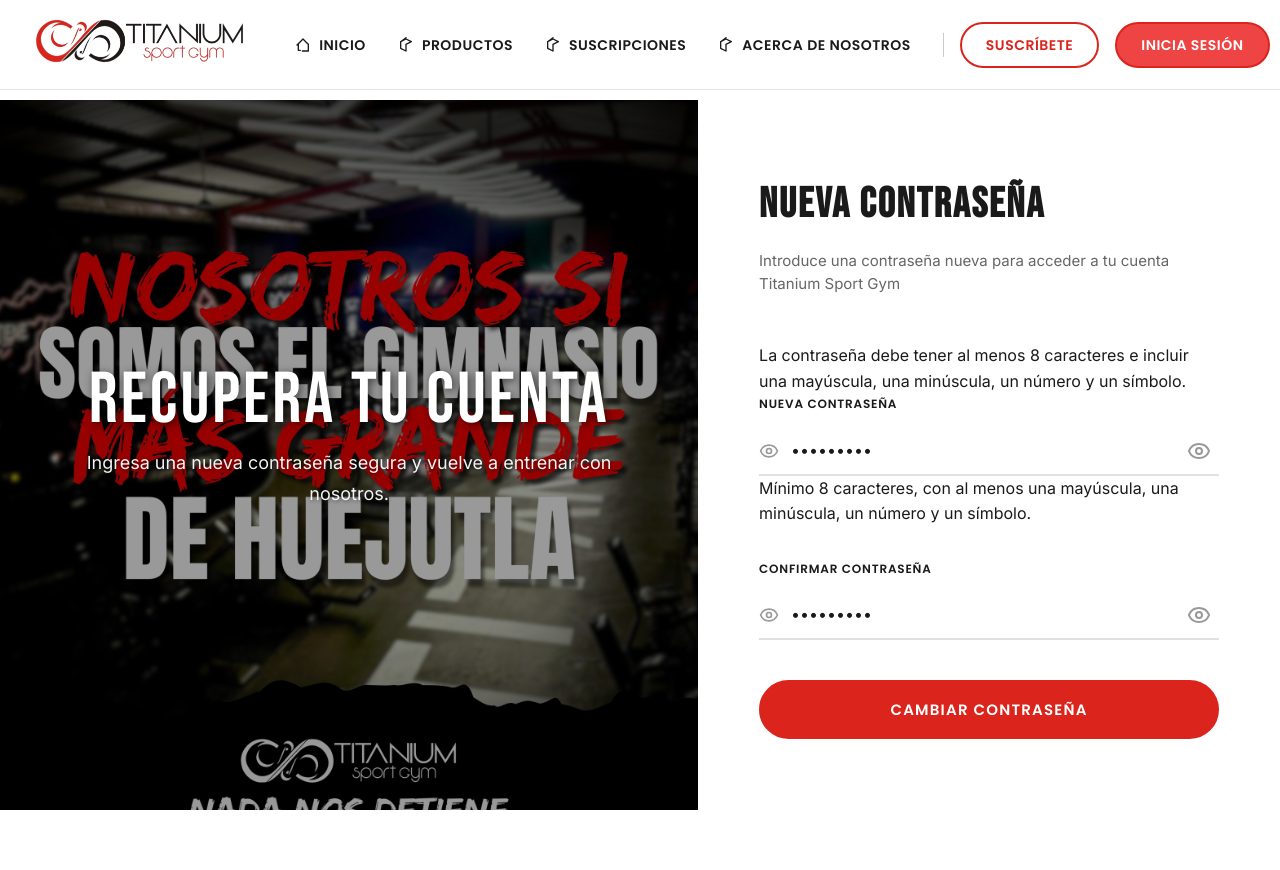
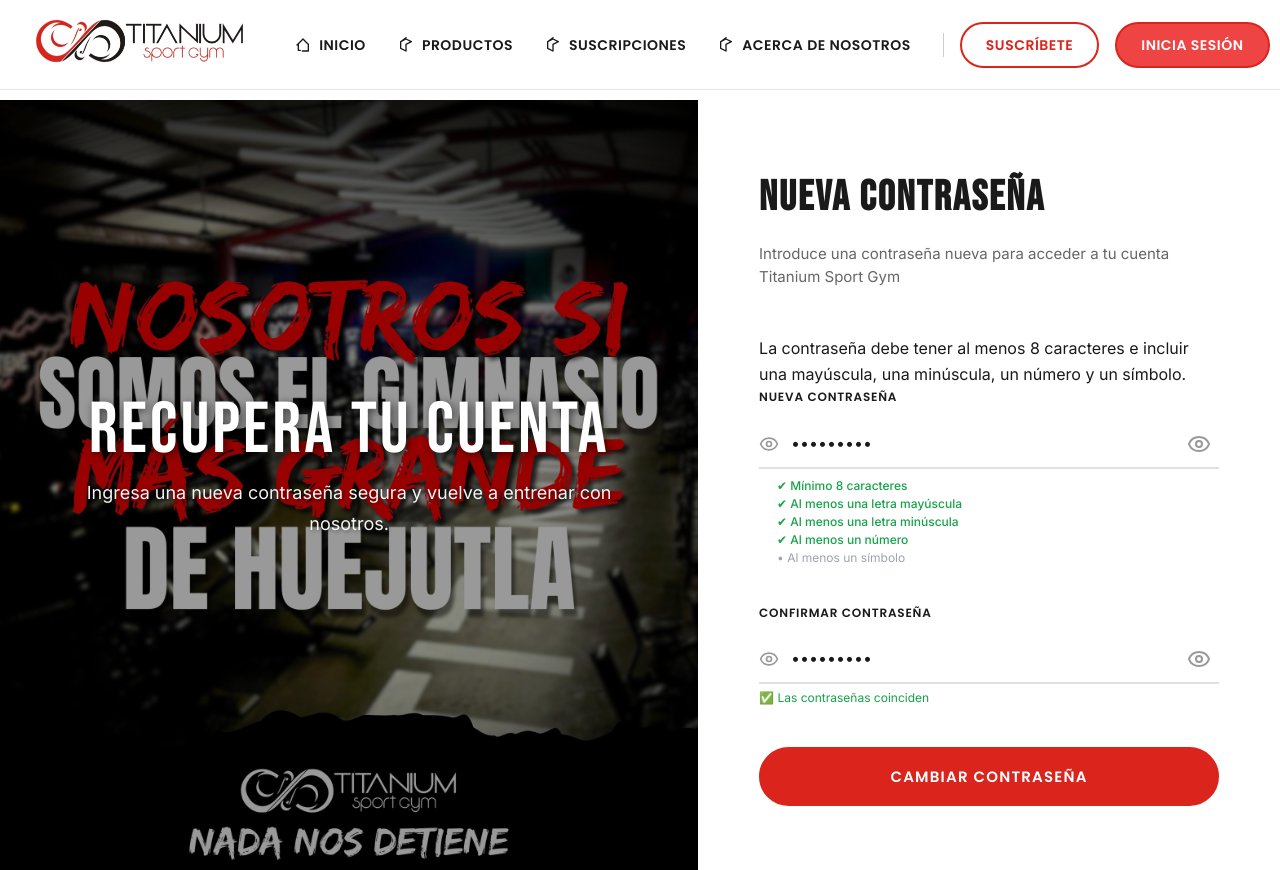
Before and after one commit to zxRogelio/client-titanium, a React (Vite) app: page /new-password in a window 1280 px wide. Both pictures are taken after typing "Sample123", "Sample123" into the empty fields and a click on the button "CAMBIAR CONTRASEÑA". Before the commit the page ends 810 px from the top, so only its background shows below. Built offline with nearby package versions, Linux system fonts and the light colour scheme; no server answers.

Commit message:
Implement real-time password rules and validation
Added real-time password validation and feedback.

```diff
--- a/src/pages/NewPassword.tsx
+++ b/src/pages/NewPassword.tsx
@@ -6,7 +6,7 @@
 import { useState } from "react";
 
 export default function NewPassword() {
-  const { register, handleSubmit } = useForm();
+  const { register, handleSubmit, watch } = useForm();
   const navigate = useNavigate();
   const location = useLocation();
 
@@ -17,9 +17,23 @@
   const email = location.state?.email;
   const otp = location.state?.otp;
 
+  // 🔍 Valores en tiempo real desde react-hook-form
+  const passwordValue = watch("password", "");
+  const confirmPasswordValue = watch("confirmPassword", "");
+
   // 🔐 misma política que en RegisterPage
   const passwordRegex =
     /^(?=.*[a-z])(?=.*[A-Z])(?=.*\d)(?=.*[\W_]).{8,}$/;
+
+  // Reglas individuales para el checklist
+  const lengthOk = passwordValue.length >= 8;
+  const hasUpper = /[A-Z]/.test(passwordValue);
+  const hasLower = /[a-z]/.test(passwordValue);
+  const hasNumber = /\d/.test(passwordValue);
+  const hasSymbol = /[\W_]/.test(passwordValue);
+
+  const ruleClass = (ok: boolean) =>
+    "password-rule " + (ok ? "password-rule-ok" : "password-rule-bad");
 
   const onSubmit = async (data: any) => {
     try {
@@ -114,10 +128,25 @@
                   {showPassword ? <EyeOff /> : <Eye />}
                 </button>
               </div>
-              <p className="auth-help-text">
-                Mínimo 8 caracteres, con al menos una mayúscula, una minúscula,
-                un número y un símbolo.
-              </p>
+
+              {/* ✅ Checklist en tiempo real */}
+              <ul className="password-rules-list">
+                <li className={ruleClass(lengthOk)}>
+                  {lengthOk ? "✔" : "•"} Mínimo 8 caracteres
+                </li>
+                <li className={ruleClass(hasUpper)}>
+                  {hasUpper ? "✔" : "•"} Al menos una letra mayúscula
+                </li>
+                <li className={ruleClass(hasLower)}>
+                  {hasLower ? "✔" : "•"} Al menos una letra minúscula
+                </li>
+                <li className={ruleClass(hasNumber)}>
+                  {hasNumber ? "✔" : "•"} Al menos un número
+                </li>
+                <li className={ruleClass(hasSymbol)}>
+                  {hasSymbol ? "✔" : "•"} Al menos un símbolo
+                </li>
+              </ul>
             </div>
 
             {/* Confirmar contraseña */}
@@ -144,6 +173,21 @@
                   {showConfirmPassword ? <EyeOff /> : <Eye />}
                 </button>
               </div>
+
+              {/* Mensaje de coincidencia */}
+              {confirmPasswordValue.length > 0 && (
+                <p
+                  className={
+                    passwordValue === confirmPasswordValue
+                      ? "password-match-ok"
+                      : "password-match-bad"
+                  }
+                >
+                  {passwordValue === confirmPasswordValue
+                    ? "✅ Las contraseñas coinciden"
+                    : "⚠️ Las contraseñas aún no coinciden"}
+                </p>
+              )}
             </div>
 
             <button type="submit" className="auth-btn-primary">
```
